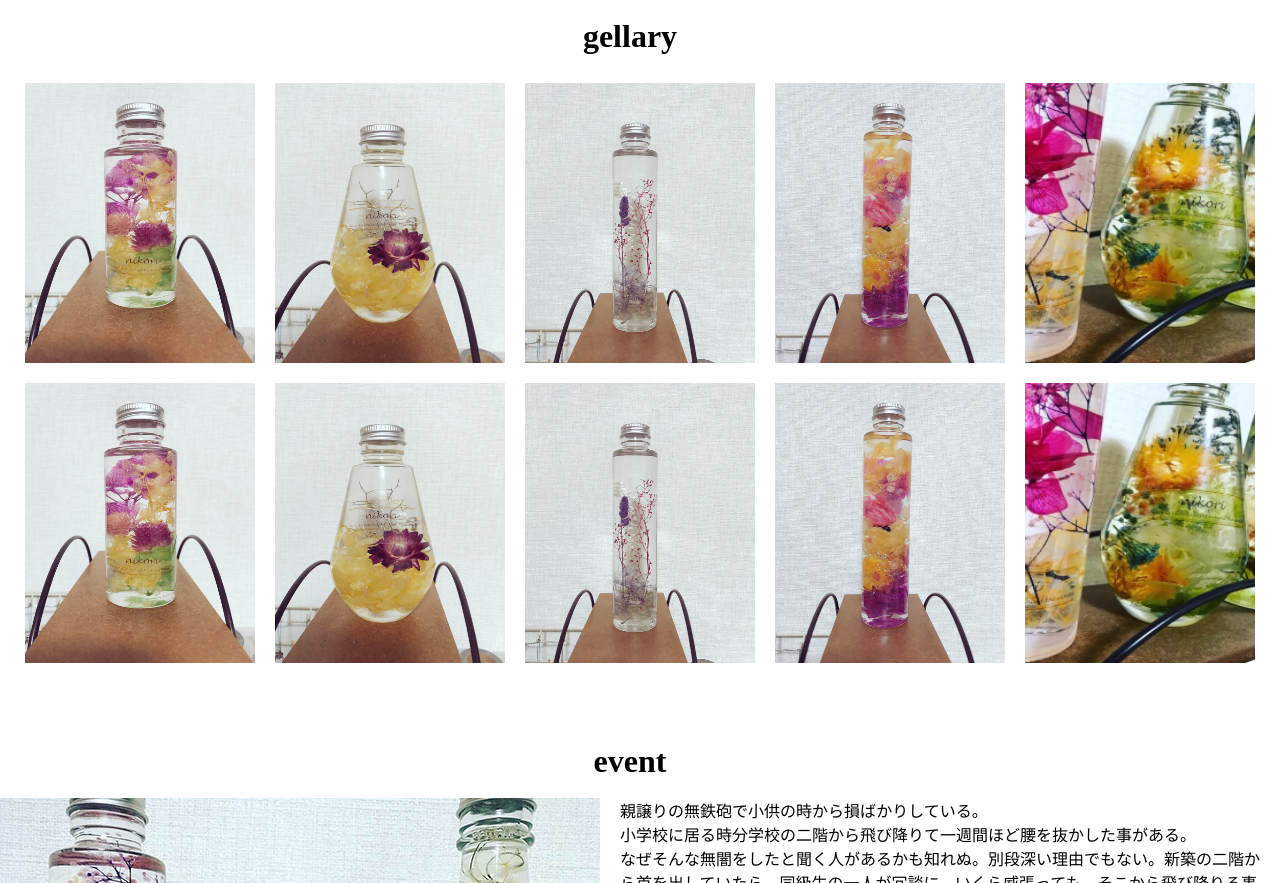
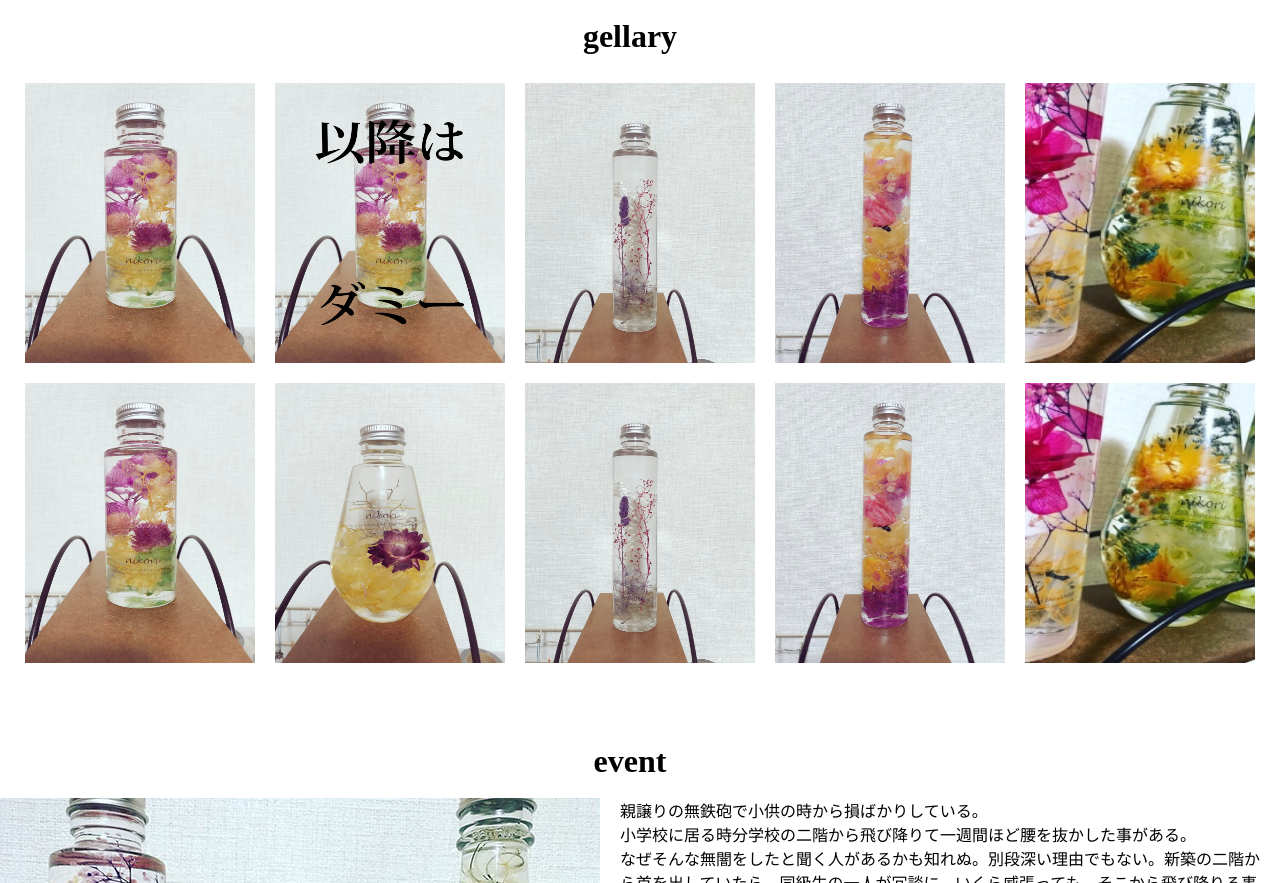
Before and after one commit to yurilaurant/relilium, a plain HTML site: page handmade/index.html in a window 1280 px wide. Shown: the part 977-1860 px from the top of the page. Drawn offline with nearby package versions, Linux system fonts and the light colour scheme.

Commit message:
Update index.html

```diff
--- a/handmade/index.html
+++ b/handmade/index.html
@@ -65,7 +65,7 @@
 
             </li>
             <li>
-              <div class="imga"><img src="img/rium-03.jpg" width="230px" height="280px" alt="">
+              <div class="imga"><img src="img/rium-02D.jpg" width="230px" height="280px" alt="">
               </div>
             </li>
             <li>
```
